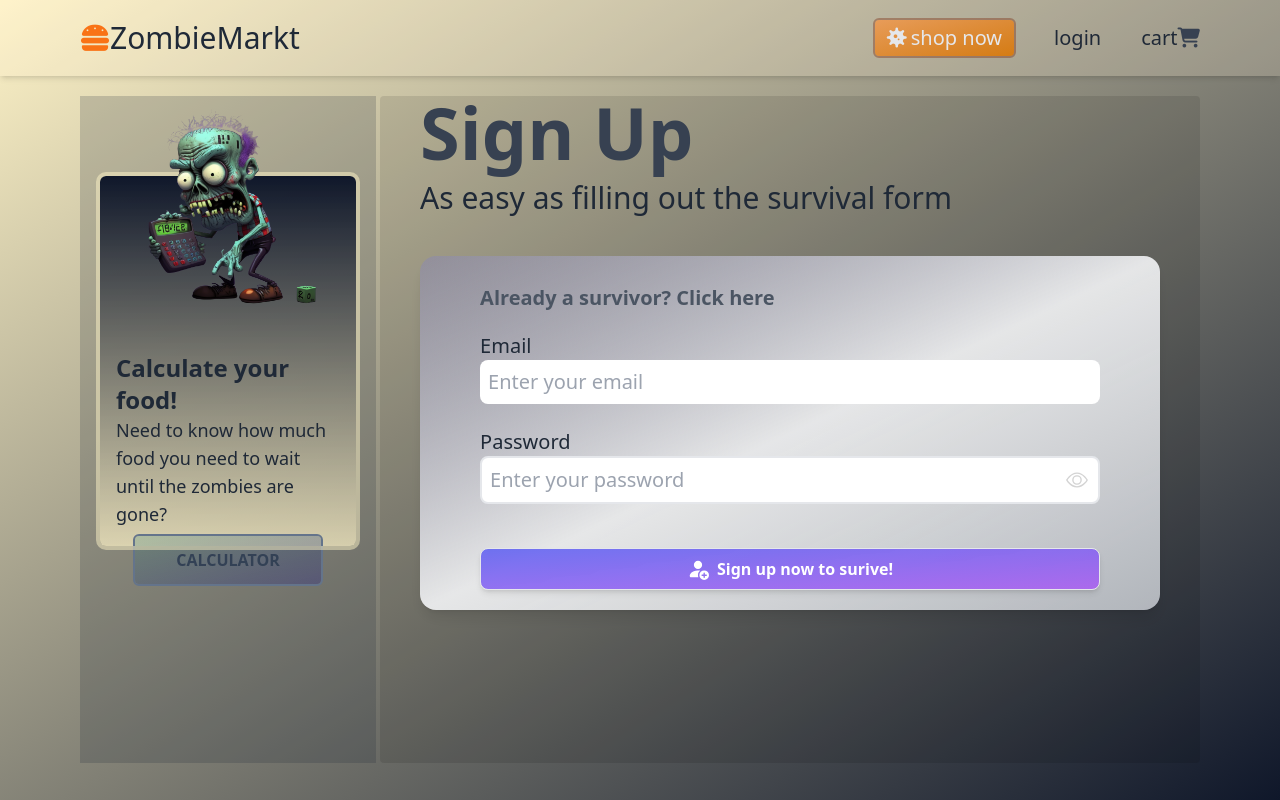
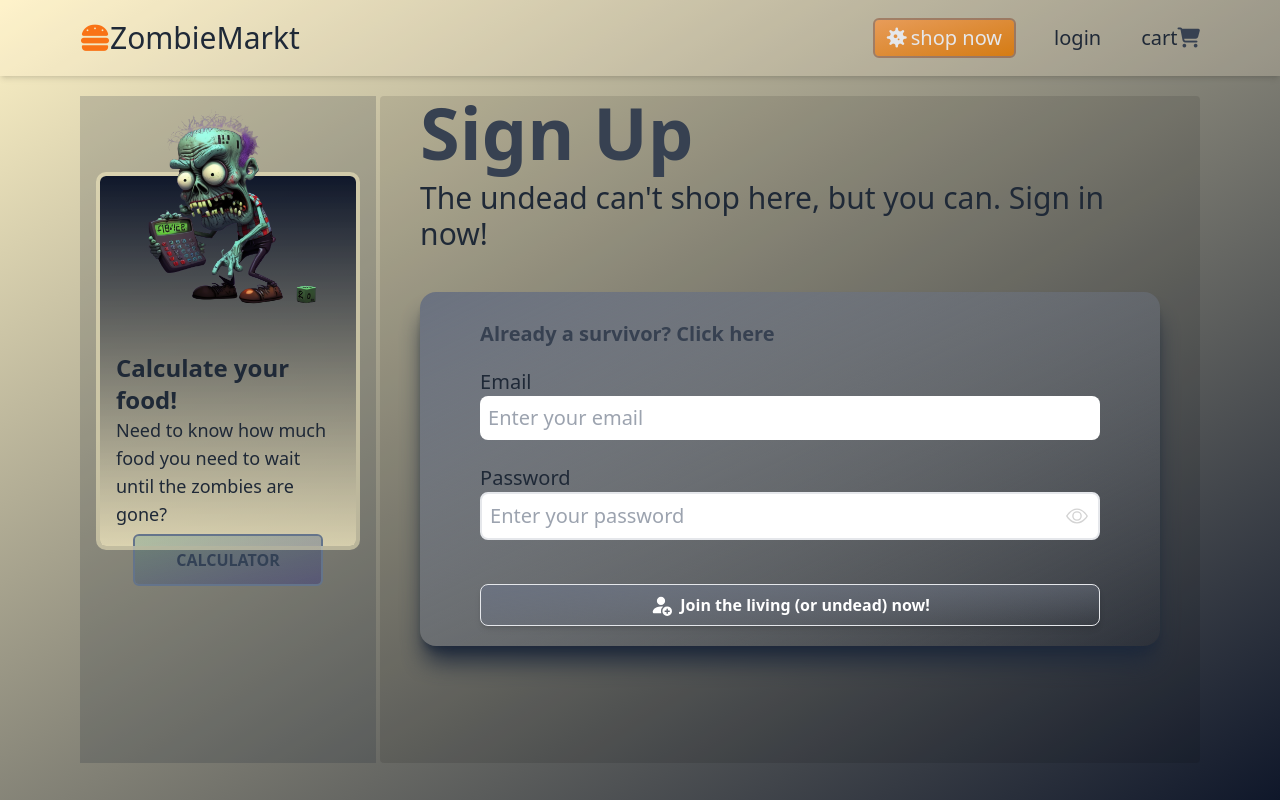
Before and after one commit to santiagomanso/ZombieMarkt, a React (Create React App) app in the folder e-commerce/: page /signup in a window 1280 px wide. Built offline with nearby package versions, Linux system fonts and the light colour scheme.

Commit message:
🔧 🎨 reworked css/logic

```diff
--- a/e-commerce/src/pages/SignUp.jsx
+++ b/e-commerce/src/pages/SignUp.jsx
@@ -80,7 +80,7 @@ const SignUp = () => {
       <RightContainer gap='gap-10' relative>
         <Header
           title='Sign up'
-          subtitle='As easy as filling out the survival form'
+          subtitle="The undead can't shop here, but you can. Sign in now!"
         />
         {msg && (
           <FloatingMsg
@@ -99,24 +99,22 @@ const SignUp = () => {
           />
         )}
         <div
-          className='h-screen w-full max-w-3xl md:h-auto  md:min-w-auto bg-gradient-to-br
-        from-indigo-500/20   dark:from-black/50
-         via-gray-100/90   dark:via-slate-800/80
-          to-gray-300/80   dark:to-black/50 flex rounded-2xl  md:p-5 shadow-lg items-stretch '
+          className='h-screen w-full max-w-3xl md:h-auto  md:min-w-auto  flex rounded-2xl  md:p-5 shadow-xl shadow-slate-800 bg-gradient-to-br  items-stretch
+        from-gray-500 dark:via-slate-900 dark:to-slate-900 '
         >
           {/* form container */}
           <div className='w-full px-5 md:px-10 flex flex-col justify-center'>
             <span
               onClick={() => redirectTo('/login')}
-              className='mt-2 text-gray-600 p-0 w-[300px] font-bold  select-none cursor-pointer'
+              className='mt-2 text-gray-700 p-0 w-[300px] font-bold  select-none cursor-pointer'
             >
               Already a survivor? Click here
             </span>
             <form className='flex flex-col gap-4 mt-5' onSubmit={handleSubmit}>
               <label className='flex flex-col relative'>
-                <span className='capitalize flex gap-1'>
+                <span className='text-gray-800 font-medium capitalize flex gap-1'>
                   Email
-                  <span className='hidden md:inline text-red-500 font-bold'>
+                  <span className='hidden md:inline text-red-900 font-bold'>
                     {error && error}
                   </span>
                 </span>
@@ -134,7 +132,7 @@ const SignUp = () => {
               </label>
 
               <label className='flex flex-col'>
-                <span>Password</span>
+                <span className='text-gray-800 font-medium'>Password</span>
                 <div className='relative'>
                   <svg
                     xmlns='http://www.w3.org/2000/svg'
@@ -159,7 +157,7 @@ const SignUp = () => {
                 </div>
               </label>
 
-              <button className='select-none mt-7 w-full shadow-md bg-gradient-to-br from-indigo-500/90 to-purple-500/80 text-white rounded-lg py-2 flex justify-center items-center gap-2 border font-semibold hover:scale-105 duration-300'>
+              <button className='select-none mt-7 w-full shadow-md bg-gradient-to-br  text-white rounded-lg py-2 flex justify-center items-center gap-2 border font-semibold  hover:scale-105 duration-300'>
                 <svg
                   xmlns='http://www.w3.org/2000/svg'
                   width='22'
@@ -174,7 +172,7 @@ const SignUp = () => {
                   />
                   <path d='M11 5a3 3 0 1 1-6 0 3 3 0 0 1 6 0Zm-9 8c0 1 1 1 1 1h5.256A4.493 4.493 0 0 1 8 12.5a4.49 4.49 0 0 1 1.544-3.393C9.077 9.038 8.564 9 8 9c-5 0-6 3-6 4Z' />
                 </svg>
-                <span className=''>Sign up now to surive!</span>
+                <span className=''>Join the living (or undead) now!</span>
               </button>
             </form>
           </div>
```
